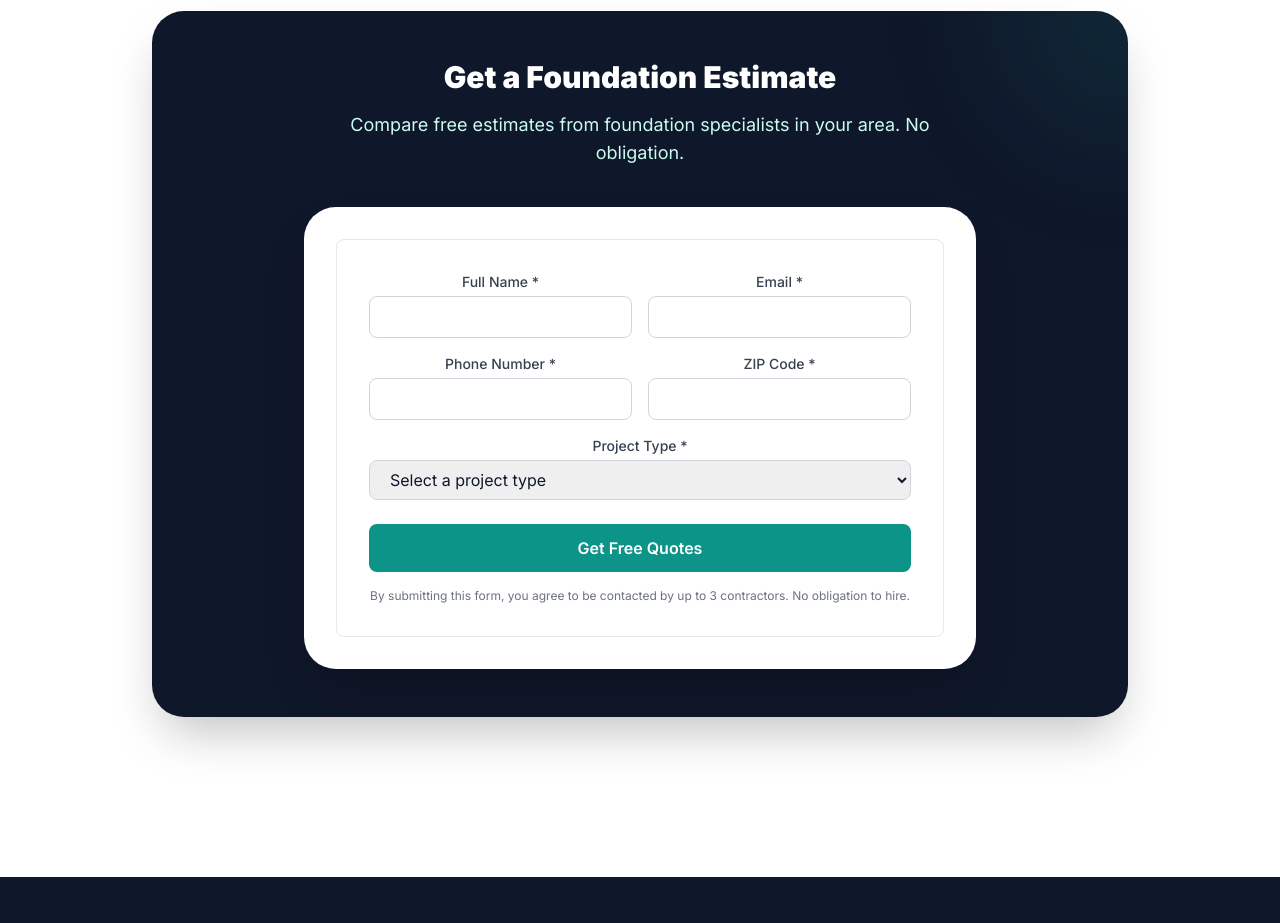
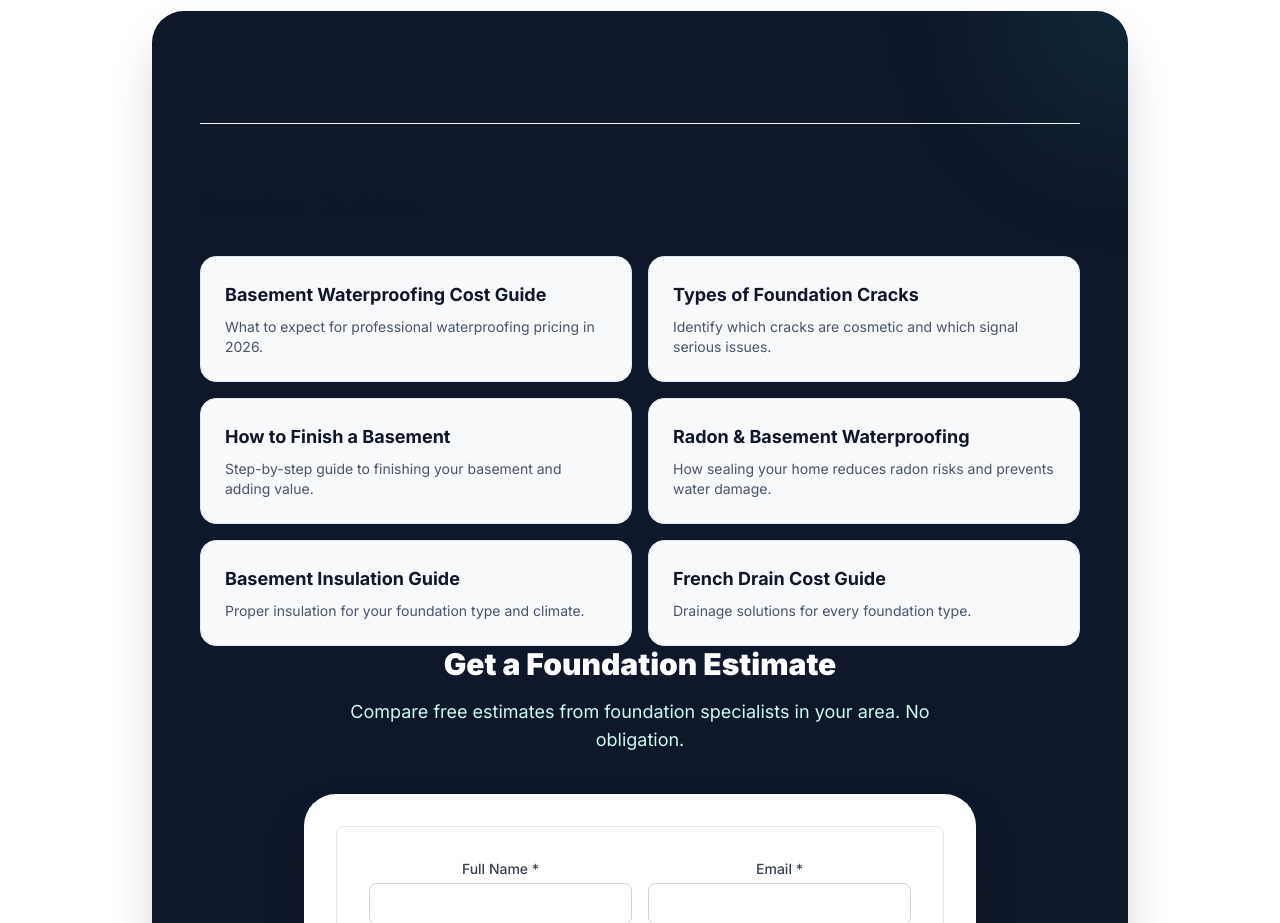
Before and after one commit to thebasementguide2026/basement-guide, a Next.js app: page /articles/basement-vs-crawl-space-vs-slab in a window 1280 px wide. Shown: the part 7780-8703 px from the top of the page. Built offline with nearby package versions, Linux system fonts and the light colour scheme.

Commit message:
Add Related Guides section to basement-vs-crawl-space-vs-slab

```diff
--- a/app/articles/basement-vs-crawl-space-vs-slab/page.tsx
+++ b/app/articles/basement-vs-crawl-space-vs-slab/page.tsx
@@ -464,6 +464,37 @@ export default function FoundationComparisonArticle() {
 
           {/* Lead Form CTA */}
           <div className='bg-slate-900 rounded-[2rem] p-12 text-white mt-20 relative overflow-hidden shadow-2xl not-prose'>
+
+                      {/* Related Guides */}
+          <div className='border-t border-slate-100 pt-16 mt-16'>
+            <h2 className='text-3xl font-bold text-slate-900 mb-8'>Related Guides</h2>
+            <div className='grid grid-cols-1 md:grid-cols-2 gap-4 not-prose'>
+              <Link href='/articles/basement-waterproofing-cost' className='block bg-slate-50 rounded-2xl p-6 hover:bg-teal-50 transition-colors border border-slate-200 hover:border-teal-300'>
+                <h4 className='text-lg font-bold text-slate-900 mb-2'>Basement Waterproofing Cost Guide</h4>
+                <p className='text-slate-600 text-sm'>What to expect for professional waterproofing pricing in 2026.</p>
+              </Link>
+              <Link href='/articles/types-of-foundation-cracks' className='block bg-slate-50 rounded-2xl p-6 hover:bg-teal-50 transition-colors border border-slate-200 hover:border-teal-300'>
+                <h4 className='text-lg font-bold text-slate-900 mb-2'>Types of Foundation Cracks</h4>
+                <p className='text-slate-600 text-sm'>Identify which cracks are cosmetic and which signal serious issues.</p>
+              </Link>
+              <Link href='/articles/how-to-finish-a-basement' className='block bg-slate-50 rounded-2xl p-6 hover:bg-teal-50 transition-colors border border-slate-200 hover:border-teal-300'>
+                <h4 className='text-lg font-bold text-slate-900 mb-2'>How to Finish a Basement</h4>
+                <p className='text-slate-600 text-sm'>Step-by-step guide to finishing your basement and adding value.</p>
+              </Link>
+              <Link href='/articles/radon-and-basement-waterproofing' className='block bg-slate-50 rounded-2xl p-6 hover:bg-teal-50 transition-colors border border-slate-200 hover:border-teal-300'>
+                <h4 className='text-lg font-bold text-slate-900 mb-2'>Radon & Basement Waterproofing</h4>
+                <p className='text-slate-600 text-sm'>How sealing your home reduces radon risks and prevents water damage.</p>
+              </Link>
+              <Link href='/articles/basement-insulation-guide' className='block bg-slate-50 rounded-2xl p-6 hover:bg-teal-50 transition-colors border border-slate-200 hover:border-teal-300'>
+                <h4 className='text-lg font-bold text-slate-900 mb-2'>Basement Insulation Guide</h4>
+                <p className='text-slate-600 text-sm'>Proper insulation for your foundation type and climate.</p>
+              </Link>
+              <Link href='/articles/french-drain-cost' className='block bg-slate-50 rounded-2xl p-6 hover:bg-teal-50 transition-colors border border-slate-200 hover:border-teal-300'>
+                <h4 className='text-lg font-bold text-slate-900 mb-2'>French Drain Cost Guide</h4>
+                <p className='text-slate-600 text-sm'>Drainage solutions for every foundation type.</p>
+              </Link>
+            </div>
+          </div>
             <div className='absolute top-0 right-0 w-64 h-64 bg-teal-500/10 rounded-full -mr-32 -mt-32 blur-3xl' />
             <div className='relative z-10 text-center max-w-2xl mx-auto'>
               <h2 className='text-3xl font-black text-white mb-4'>Get a Foundation Estimate</h2>
```
